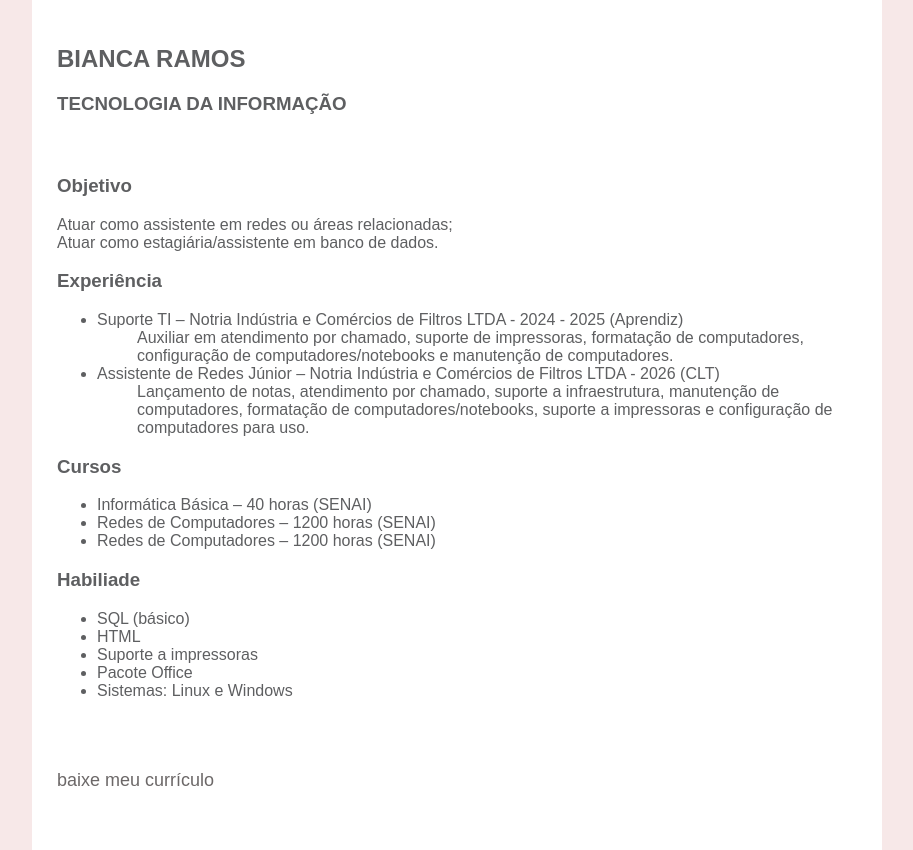
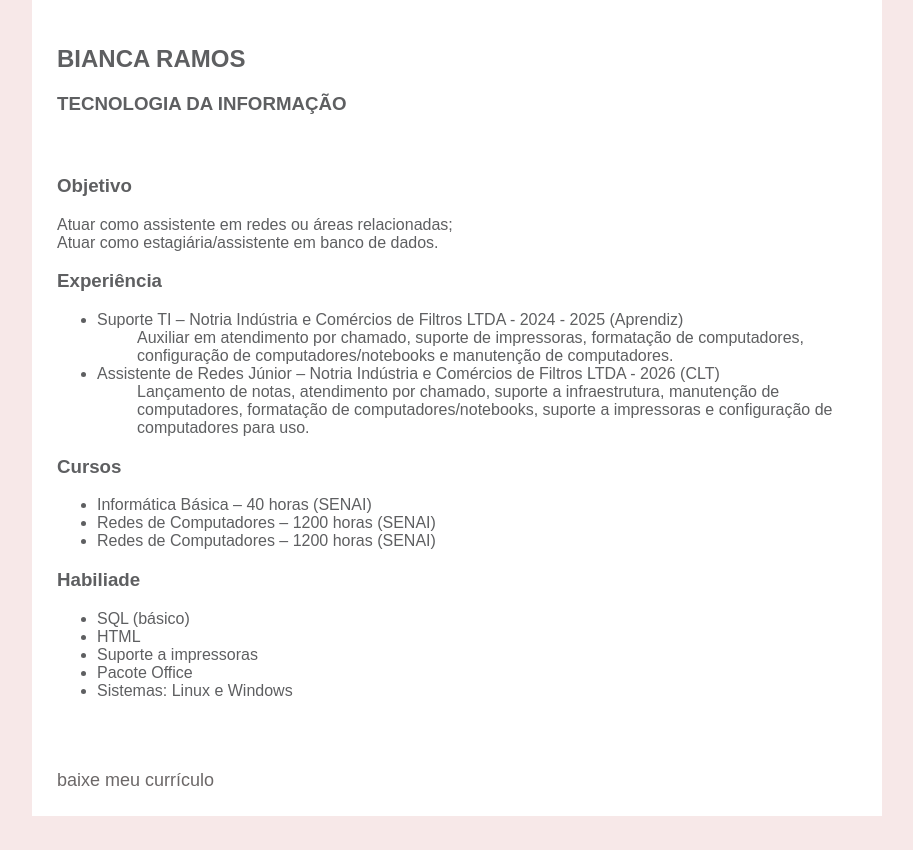
Before and after one commit to bianca-256465/Portif-lio, a plain HTML site: page curriculo.html in a window 1280 px wide. Shown: the whole page, without its empty margins (183-1096 px from the left). After the commit the page ends 816 px from the top, so only its background shows below. Drawn offline with Linux system fonts and the light colour scheme.

Commit message:
Update curriculo.css

```diff
--- a/css-interno/curriculo.css
+++ b/css-interno/curriculo.css
@@ -14,7 +14,7 @@ body{
 #principal{
     font-family: Arial, Helvetica, sans-serif;
     padding: 25px;
-    height: 800px;
+    height: 40%;
     width: 800px;
     background-color: #FFFFFF;
     margin: 0 auto;
```
